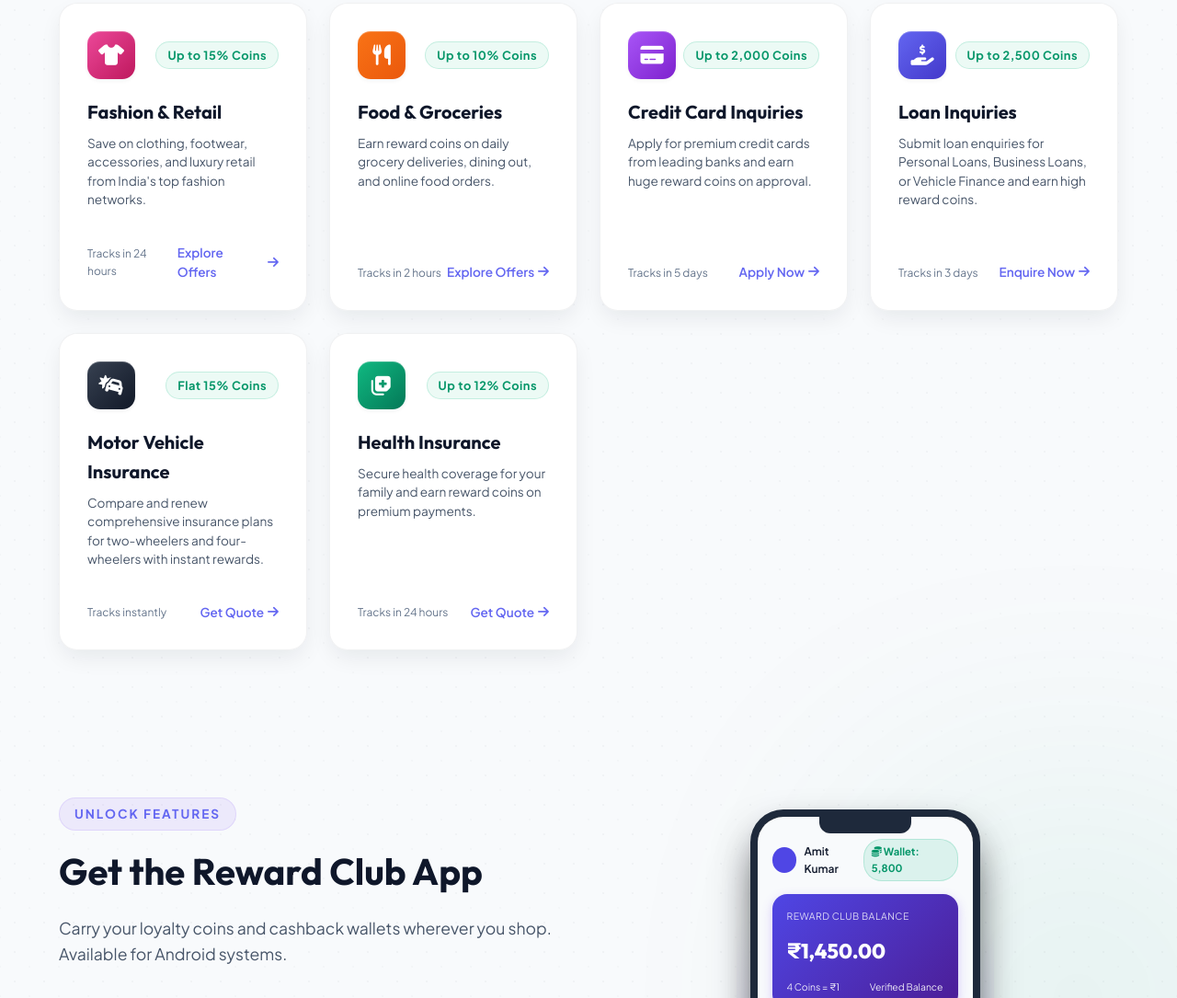
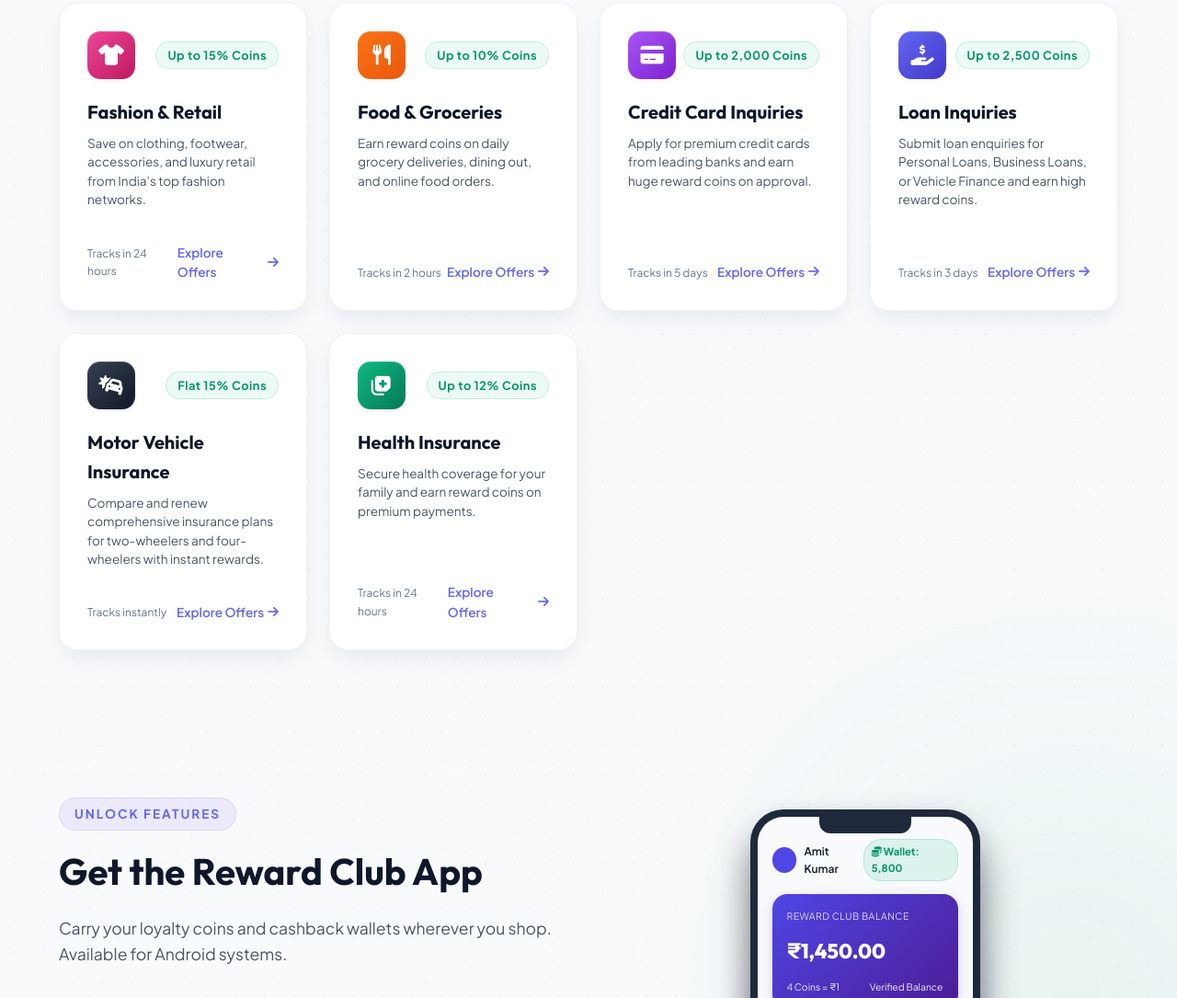
Before and after one commit to sharmakush2003/Affilliate-Marketing-Website, a website: page index.html in a window 1280 px wide. Shown: the part 1573-2658 px from the top of the page at 92% size. Drawn offline with Linux system fonts and the light colour scheme.

Commit message:
Standardize all category CTA buttons to Explore Offers and replace Zillion Play Store URL with Reward Club package placeholder

```diff
--- a/index.html
+++ b/index.html
@@ -113,7 +113,7 @@
           </div>
           <div class="brand-card-footer">
             <span class="brand-status-msg">Tracks in 5 days</span>
-            <a href="#download" class="brand-btn">Apply Now <i class="fas fa-arrow-right"></i></a>
+            <a href="#download" class="brand-btn">Explore Offers <i class="fas fa-arrow-right"></i></a>
           </div>
         </div>
 
@@ -129,7 +129,7 @@
           </div>
           <div class="brand-card-footer">
             <span class="brand-status-msg">Tracks in 3 days</span>
-            <a href="#download" class="brand-btn">Enquire Now <i class="fas fa-arrow-right"></i></a>
+            <a href="#download" class="brand-btn">Explore Offers <i class="fas fa-arrow-right"></i></a>
           </div>
         </div>
 
@@ -145,7 +145,7 @@
           </div>
           <div class="brand-card-footer">
             <span class="brand-status-msg">Tracks instantly</span>
-            <a href="#download" class="brand-btn">Get Quote <i class="fas fa-arrow-right"></i></a>
+            <a href="#download" class="brand-btn">Explore Offers <i class="fas fa-arrow-right"></i></a>
           </div>
         </div>
 
@@ -161,7 +161,7 @@
           </div>
           <div class="brand-card-footer">
             <span class="brand-status-msg">Tracks in 24 hours</span>
-            <a href="#download" class="brand-btn">Get Quote <i class="fas fa-arrow-right"></i></a>
+            <a href="#download" class="brand-btn">Explore Offers <i class="fas fa-arrow-right"></i></a>
           </div>
         </div>
       </div>
@@ -205,7 +205,7 @@
         </div>
 
         <div class="app-download-cta">
-          <a href="https://play.google.com/store/apps/details?id=com.loyalty.android" target="_blank"
+          <a href="https://play.google.com/store/apps/details?id=com.rewardclub.app" target="_blank"
             class="download-badge">
             <i class="fab fa-google-play"></i>
             <div class="badge-text">
```
